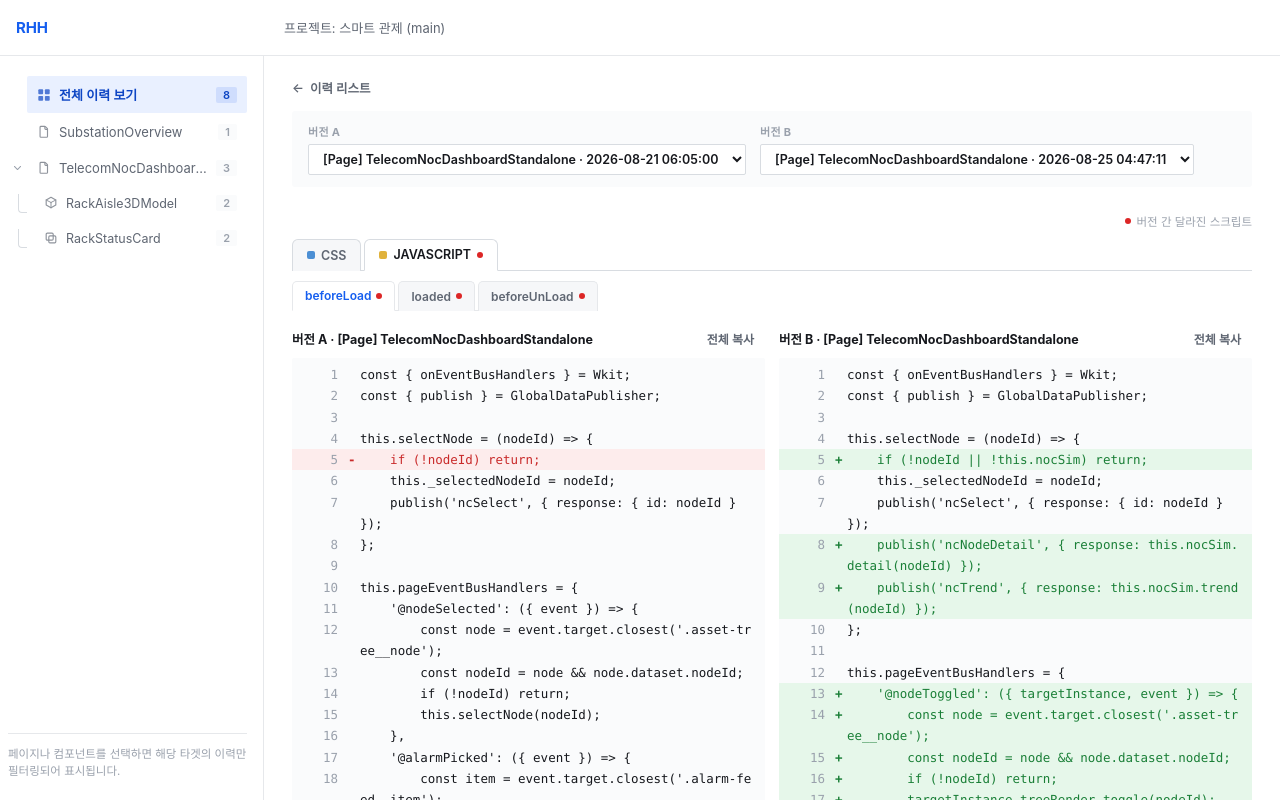
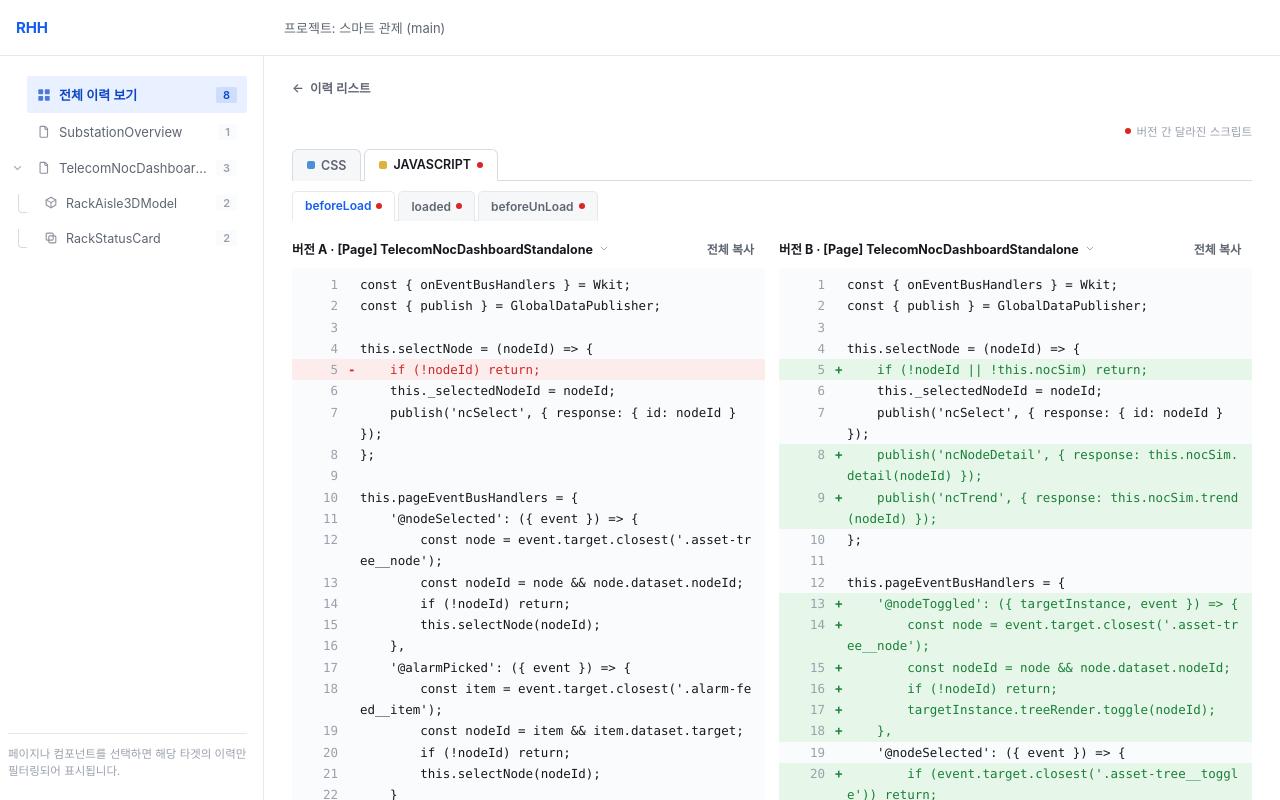
Before and after one commit to wemb-toyproject-rhh/2026_toy_project_h, a React (Vite) app: page /compare in a window 1280 px wide. Built offline with nearby package versions, Linux system fonts and the light colour scheme; a web font is replaced by a local one.

Commit message:
style: 비교 파일 선택 드롭다운 위치 수정

```diff
--- a/src/components/compare/SideBySideDiff.jsx
+++ b/src/components/compare/SideBySideDiff.jsx
@@ -1,5 +1,6 @@
 import CopyButton from "../common/CopyButton.jsx";
 import DiffBlock from "../common/DiffBlock.jsx";
+import VersionSelect from "./VersionSelect.jsx";
 import styles from "./SideBySideDiff.module.css";
 
 export default function SideBySideDiff({ left, right }) {
@@ -8,7 +9,7 @@ export default function SideBySideDiff({ left, right }) {
       {[left, right].map((pane, idx) => (
         <div key={idx} className={styles.pane}>
           <div className={styles.paneHeader}>
-            <strong>{pane.label}</strong>
+            <VersionSelect label={pane.label} options={pane.options} onSelect={pane.onSelect} />
             <CopyButton
               text={pane.code}
               label={`${pane.label} 코드 복사`}
--- a/src/components/compare/SideBySideDiff.module.css
+++ b/src/components/compare/SideBySideDiff.module.css
@@ -15,10 +15,6 @@
   display: flex;
   justify-content: space-between;
   align-items: center;
+  gap: 12px;
   font-size: 12.5px;
 }
-
-.paneHeader strong {
-  color: var(--color-text);
-  font-weight: 700;
-}
--- /dev/null
+++ b/src/components/compare/VersionSelect.jsx
@@ -0,0 +1,67 @@
+import { useEffect, useRef, useState } from "react";
+import Icon from "../common/Icon.jsx";
+import styles from "./VersionSelect.module.css";
+
+export default function VersionSelect({ label, options, onSelect }) {
+  const [open, setOpen] = useState(false);
+  const wrapRef = useRef(null);
+
+  useEffect(() => {
+    if (!open) return undefined;
+
+    const handlePointerDown = (e) => {
+      if (!wrapRef.current?.contains(e.target)) setOpen(false);
+    };
+    const handleKeyDown = (e) => {
+      if (e.key === "Escape") setOpen(false);
+    };
+
+    document.addEventListener("mousedown", handlePointerDown);
+    document.addEventListener("keydown", handleKeyDown);
+    return () => {
+      document.removeEventListener("mousedown", handlePointerDown);
+      document.removeEventListener("keydown", handleKeyDown);
+    };
+  }, [open]);
+
+  return (
+    <div className={styles.wrap} ref={wrapRef}>
+      <button
+        type="button"
+        className={styles.trigger}
+        aria-haspopup="true"
+        aria-expanded={open}
+        onClick={() => setOpen((v) => !v)}
+      >
+        <span className={styles.triggerText}>{label}</span>
+        <Icon name="chevron" size={10} className={styles.chevron} />
+      </button>
+
+      {open && (
+        <div className={styles.panel}>
+          {options.length === 0 ? (
+            <p className={styles.empty}>비교할 수 있는 이력이 없습니다</p>
+          ) : (
+            options.map((option) => (
+              <button
+                key={option.id}
+                type="button"
+                className={styles.option}
+                onClick={() => {
+                  onSelect(option.id);
+                  setOpen(false);
+                }}
+              >
+                <span className={styles.optionTitle}>{option.title}</span>
+                <span className={styles.optionMeta}>
+                  {option.savedAt}
+                  {option.version ? ` · v${option.version}` : ""}
+                </span>
+              </button>
+            ))
+          )}
+        </div>
+      )}
+    </div>
+  );
+}
--- /dev/null
+++ b/src/components/compare/VersionSelect.module.css
@@ -0,0 +1,99 @@
+.wrap {
+  position: relative;
+  min-width: 0;
+}
+
+.trigger {
+  display: flex;
+  align-items: center;
+  gap: 6px;
+  min-width: 0;
+  margin: -4px -8px;
+  padding: 4px 8px;
+  border: none;
+  border-radius: var(--radius-sm);
+  background: transparent;
+  color: var(--color-text);
+  font-size: 12.5px;
+  font-weight: 700;
+  cursor: pointer;
+  transition: background 0.12s ease;
+}
+
+.trigger:hover {
+  background: var(--color-surface-sunken);
+}
+
+.triggerText {
+  overflow: hidden;
+  text-overflow: ellipsis;
+  white-space: nowrap;
+}
+
+.chevron {
+  flex-shrink: 0;
+  transform: rotate(90deg);
+  color: var(--color-text-muted);
+  transition: transform 0.15s ease;
+}
+
+.trigger[aria-expanded="true"] .chevron {
+  transform: rotate(-90deg);
+}
+
+.panel {
+  position: absolute;
+  top: calc(100% + 6px);
+  left: 0;
+  z-index: 30;
+  min-width: 260px;
+  max-width: 340px;
+  max-height: 260px;
+  overflow-y: auto;
+  padding: 6px;
+  background: var(--color-surface);
+  border: 1px solid var(--color-border-strong);
+  border-radius: var(--radius-md);
+  box-shadow: var(--shadow-md);
+}
+
+.option {
+  display: flex;
+  flex-direction: column;
+  align-items: flex-start;
+  gap: 2px;
+  width: 100%;
+  padding: 7px 10px;
+  border: none;
+  border-radius: var(--radius-sm);
+  background: transparent;
+  text-align: left;
+  cursor: pointer;
+}
+
+.option:hover {
+  background: var(--color-surface-sunken);
+}
+
+.optionTitle {
+  max-width: 100%;
+  font-size: 12.5px;
+  font-weight: 600;
+  color: var(--color-text);
+  overflow: hidden;
+  text-overflow: ellipsis;
+  white-space: nowrap;
+}
+
+.optionMeta {
+  font-size: 11px;
+  color: var(--color-text-muted);
+}
+
+.empty {
+  margin: 0;
+  padding: 10px;
+  font-size: 12px;
+  color: var(--color-text-muted);
+  text-align: center;
+}
--- a/src/components/compare/VersionSelectBar.jsx
+++ /dev/null
@@ -1,25 +0,0 @@
-import styles from "./VersionSelectBar.module.css";
-
-export default function VersionSelectBar({ versionA, versionB }) {
-  return (
-    <div className={styles.bar}>
-      <div className={styles.field}>
-        <label className={styles.label}>버전 A</label>
-        <select className={styles.select} defaultValue={versionA?.id}>
-          <option value={versionA?.id}>
-            {versionA?.targetLabel} · {versionA?.savedAt}
-          </option>
-        </select>
-      </div>
-
-      <div className={styles.field}>
-        <label className={styles.label}>버전 B</label>
-        <select className={styles.select} defaultValue={versionB?.id}>
-          <option value={versionB?.id}>
-            {versionB?.targetLabel} · {versionB?.savedAt}
-          </option>
-        </select>
-      </div>
-    </div>
-  );
-}
--- a/src/components/compare/VersionSelectBar.module.css
+++ /dev/null
@@ -1,34 +0,0 @@
-.bar {
-  display: flex;
-  align-items: flex-end;
-  gap: 14px;
-  padding: 12px 16px;
-  background: var(--color-surface-sunken);
-  border-radius: var(--radius-md);
-  flex-shrink: 0;
-}
-
-.field {
-  display: flex;
-  flex-direction: column;
-  gap: 5px;
-}
-
-.label {
-  font-size: 11px;
-  font-weight: 700;
-  color: var(--color-text-muted);
-  text-transform: uppercase;
-  letter-spacing: 0.03em;
-}
-
-.select {
-  padding: 6px 10px;
-  border: 1px solid var(--color-border-strong);
-  border-radius: var(--radius-sm);
-  background: var(--color-surface);
-  color: var(--color-text);
-  font-size: 12.5px;
-  font-weight: 600;
-  min-width: 220px;
-}
--- a/src/pages/CompareHistoryPage.jsx
+++ b/src/pages/CompareHistoryPage.jsx
@@ -1,9 +1,8 @@
 import { useMemo, useState } from "react";
 import { useLocation } from "react-router-dom";
-import { getEntryById, getTabContent } from "../mocks/historyAdapter.js";
+import { filterEntriesByTarget, getEntryById, getTabContent } from "../mocks/historyAdapter.js";
 import { computeDiff } from "../utils/diff.js";
 import BackLink from "../components/common/BackLink.jsx";
-import VersionSelectBar from "../components/compare/VersionSelectBar.jsx";
 import SubTabGroup from "../components/detail/SubTabGroup.jsx";
 import SideBySideDiff from "../components/compare/SideBySideDiff.jsx";
 import styles from "./CompareHistoryPage.module.css";
@@ -12,9 +11,19 @@ const DEFAULT_IDS = ["page-28", "page-29"];
 
 export default function CompareHistoryPage() {
   const { state } = useLocation();
-  const [idA, idB] = state?.ids ?? DEFAULT_IDS;
+  const [idA, setIdA] = useState(state?.ids?.[0] ?? DEFAULT_IDS[0]);
+  const [idB, setIdB] = useState(state?.ids?.[1] ?? DEFAULT_IDS[1]);
   const versionA = getEntryById(idA) ?? getEntryById(DEFAULT_IDS[0]);
   const versionB = getEntryById(idB) ?? getEntryById(DEFAULT_IDS[1]);
+
+  // A version can only be swapped for another history entry of the same
+  // page/component — comparing unrelated targets wouldn't make sense.
+  const optionsA = filterEntriesByTarget(versionA.targetId).filter(
+    (entry) => entry.id !== versionA.id,
+  );
+  const optionsB = filterEntriesByTarget(versionB.targetId).filter(
+    (entry) => entry.id !== versionB.id,
+  );
 
   const [activePrimaryId, setActivePrimaryId] = useState(
     versionA.primaryTabs.find((tab) => tab.hasSubTabs)?.id ?? versionA.primaryTabs[0]?.id,
@@ -37,8 +46,6 @@ export default function CompareHistoryPage() {
     <div className={styles.page}>
       <BackLink />
 
-      <VersionSelectBar versionA={versionA} versionB={versionB} />
-
       <SubTabGroup
         primaryTabs={versionA.primaryTabs}
         lifecycles={versionA.lifecycles}
@@ -50,8 +57,20 @@ export default function CompareHistoryPage() {
       />
 
       <SideBySideDiff
-        left={{ label: `버전 A · ${versionA.targetLabel}`, lines: left, code: codeA }}
-        right={{ label: `버전 B · ${versionB.targetLabel}`, lines: right, code: codeB }}
+        left={{
+          label: `버전 A · ${versionA.targetLabel}`,
+          lines: left,
+          code: codeA,
+          options: optionsA,
+          onSelect: setIdA,
+        }}
+        right={{
+          label: `버전 B · ${versionB.targetLabel}`,
+          lines: right,
+          code: codeB,
+          options: optionsB,
+          onSelect: setIdB,
+        }}
       />
     </div>
   );
```
